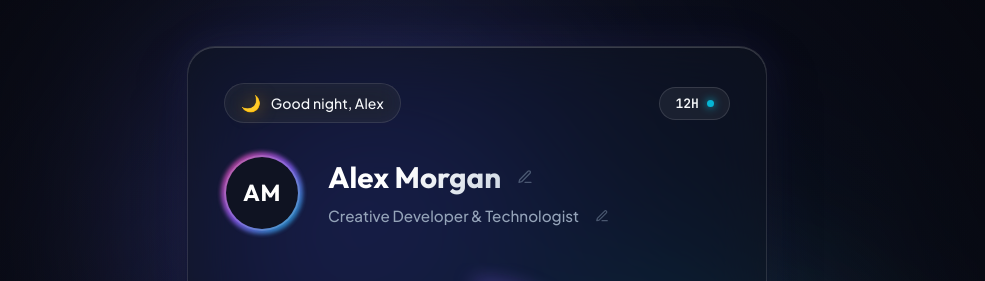
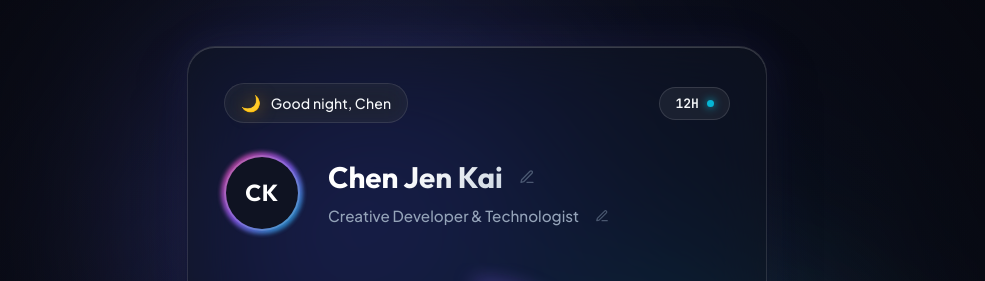
Before and after one commit to czk001167-hash/0916, a plain HTML site: page index.html in a window 1280 px wide. Shown: the top 281 px of the page, without its empty margins (163-1148 px from the left). Drawn offline with Linux system fonts and the light colour scheme.

Commit message:
feat: set default name to Chen Jen Kai and initials to CK

```diff
--- a/app.js
+++ b/app.js
@@ -14,7 +14,7 @@
   };
 
   const DEFAULT_VALUES = {
-    NAME: 'Alex Morgan',
+    NAME: 'Chen Jen Kai',
     TITLE: 'Creative Developer & Technologist',
     FORMAT: '12H'
   };
--- a/index.html
+++ b/index.html
@@ -44,12 +44,12 @@
       <div class="profile-section">
         <div class="avatar-wrapper" id="avatar-container" title="Personal Avatar">
           <div class="avatar-ring"></div>
-          <div class="avatar-content" id="avatar-initials">AM</div>
+          <div class="avatar-content" id="avatar-initials">CK</div>
         </div>
 
         <div class="identity-info">
           <div class="name-row">
-            <h1 class="user-name" id="user-name" contenteditable="false" spellcheck="false" title="Click edit to change your name">Alex Morgan</h1>
+            <h1 class="user-name" id="user-name" contenteditable="false" spellcheck="false" title="Click edit to change your name">Chen Jen Kai</h1>
             <button type="button" class="icon-btn edit-btn" id="edit-name-btn" aria-label="Edit your name" title="Edit name">
               <svg width="16" height="16" viewBox="0 0 24 24" fill="none" stroke="currentColor" stroke-width="2" stroke-linecap="round" stroke-linejoin="round" aria-hidden="true">
                 <path d="M12 20h9"></path>
```
